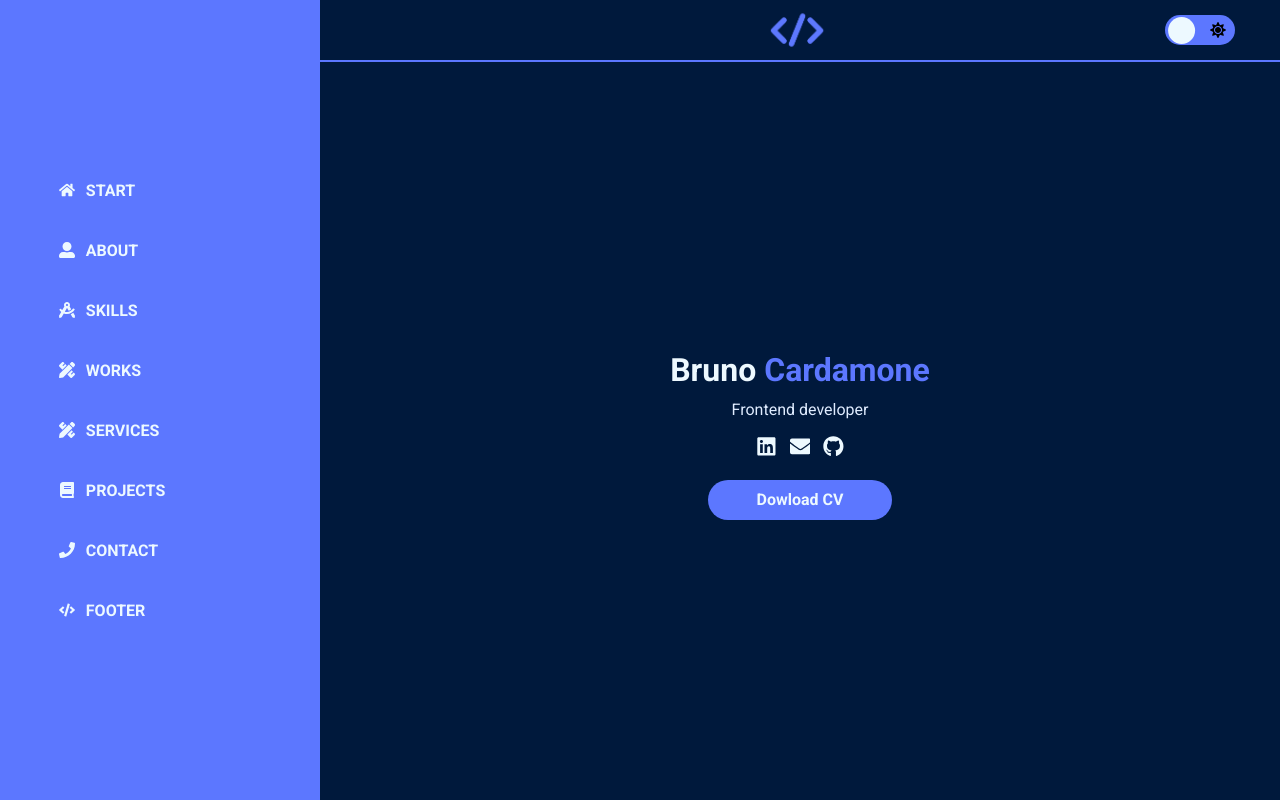
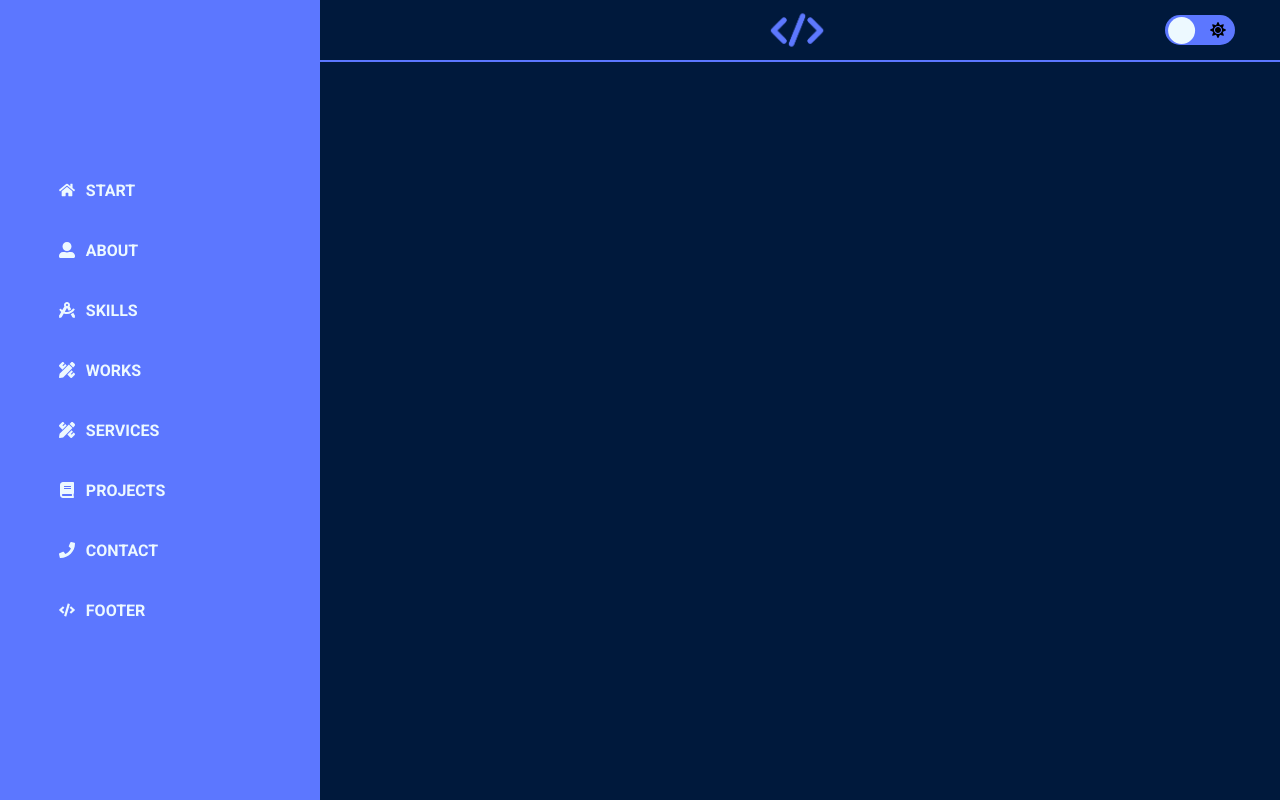
Before and after one commit to Brunocarda2005/Bruno, a React (Vite) app in the folder Bruno/: page / in a window 1280 px wide. Shown: the top 800 px of the page. Built offline with nearby package versions, Linux system fonts and the light colour scheme.

Commit message:
resolviendo problema de produccion

```diff
--- a/Bruno/src/App.jsx
+++ b/Bruno/src/App.jsx
@@ -11,15 +11,15 @@ function App() {
       <main className="app">
 
         <Header />
-        <Route path="/">
+        <Route path="/Bruno">
           {/* esta es la pagina principal del proyecto*/}
           <Main />
         </Route>
-        <Route path="/project">
+        <Route path="/Bruno/project">
           {/* esta es la pagina en donde estan todos los proyectos de mi github */}
           <Project />
         </Route>
-        <Route path="/Work">
+        <Route path="/Bruno/Work">
           {/* esta es la oagina en donde estan todos mis trabajos */}
           <Work />
         </Route>
```
